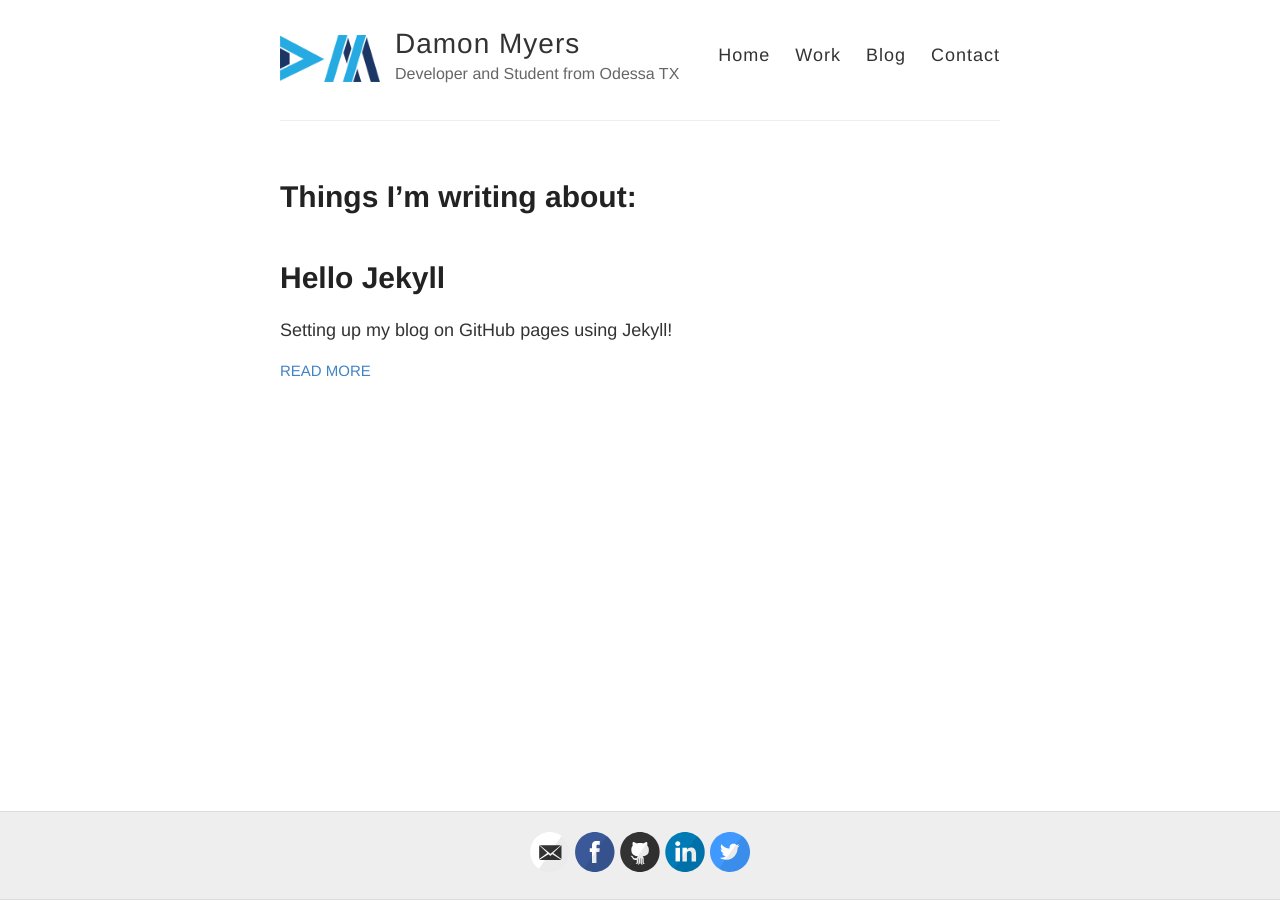
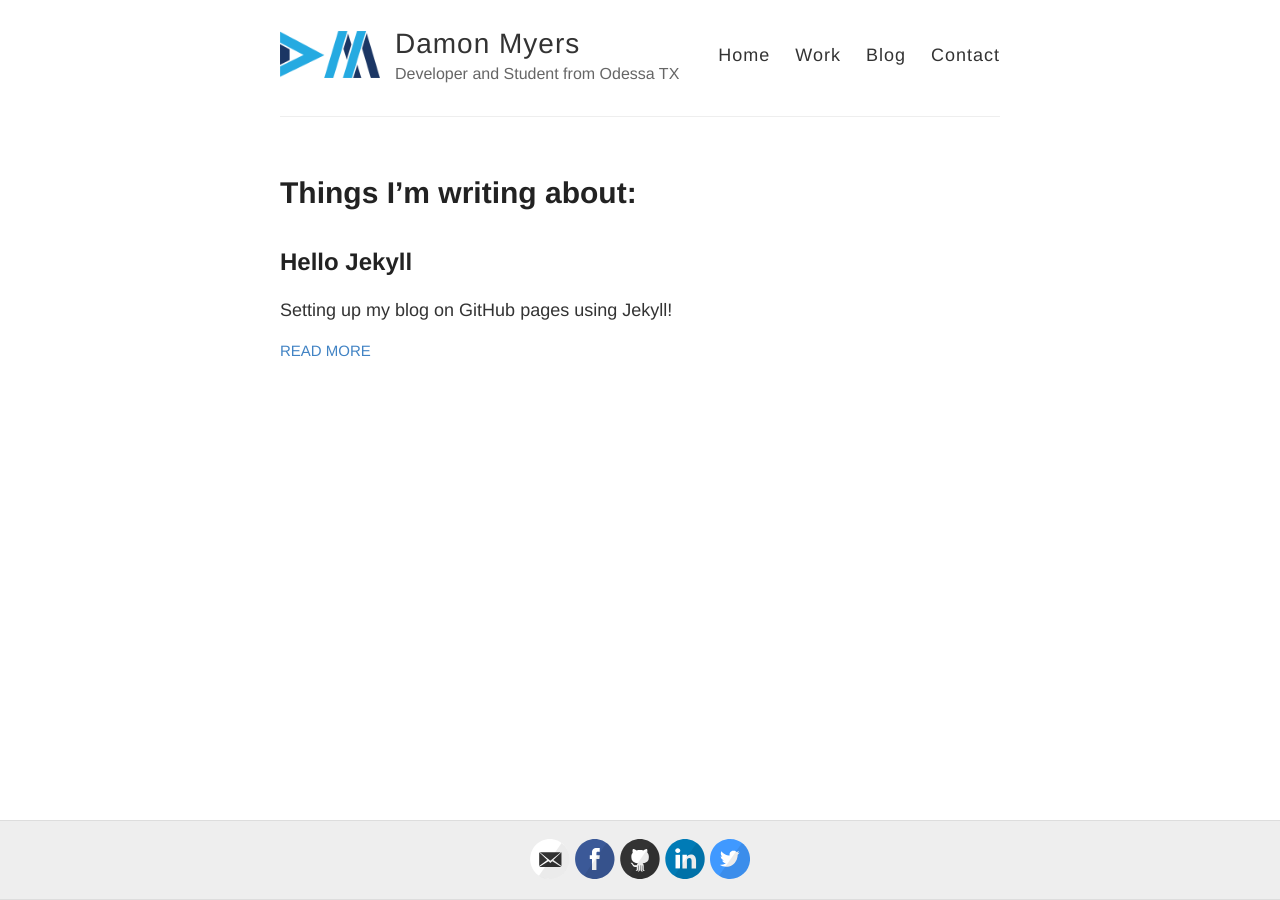
Before and after one commit to damon-myers/damon-myers.github.io, a Jekyll site: the page built from blog.md, in a window 1280 px wide. Built offline with Jekyll 4.4.1, drawn with Linux system fonts in a browser that asks for light colours; Markdown is read by kramdown in place of the engine named in the settings.

Commit message:
Fixed sticky footer for mobile.

```diff
--- a/_layouts/blog.html
+++ b/_layouts/blog.html
@@ -10,7 +10,7 @@ layout: default
   {% for post in site.posts %}
     <article class="post">
 
-      <h1><a href="{{ site.baseurl }}{{ post.url }}">{{ post.title }}</a></h1>
+      <h2><a href="{{ site.baseurl }}{{ post.url }}">{{ post.title }}</a></h2>
 
       <div class="entry">
         {{ post.excerpt }}
--- a/style.scss
+++ b/style.scss
@@ -15,12 +15,19 @@
 
 html {
   font-size: 100%;
+
+  //For sticky footer
+  position: relative;
+  min-height: 100%;
 }
 
 body {
 	background: $white;
   font: 18px/1.4 $helvetica;
   color: $darkGray;
+
+  //For sticky footer (margin-bottom is height of footer)
+  margin: 0 0 80px;
 }
 
 .container {
@@ -53,6 +60,9 @@ h1 {
 
 h2 {
   font-size: 24px;
+  a {
+    color: inherit;
+  }
 }
 
 h3 {
@@ -118,6 +128,7 @@ img {
 .date {
   font-style: italic;
   color: $gray;
+  margin-bottom: 3em;
 }
 
 // Specify the color of the selection
@@ -168,7 +179,7 @@ img {
   width: 100px;
   height: 65px;
   margin-right: 15px;
-  margin-top: 15px;
+  margin-top: 11px;
 
   @include mobile {
     float: none;
@@ -269,6 +280,7 @@ nav {
 }
 
 .wrapper-footer {
+  height: 80px;
   margin-top: 50px;
   border-top: 1px solid #ddd;
   border-bottom: 1px solid #ddd;
@@ -282,6 +294,12 @@ nav {
 footer {
   padding: 20px 0;
   text-align: center;
+
+  position: absolute;
+  left: 0;
+  bottom: 0;
+  height: 80px;
+  width: 100%;
 }
 
 // Settled on moving the import of syntax highlighting to the bottom of the CSS
```
